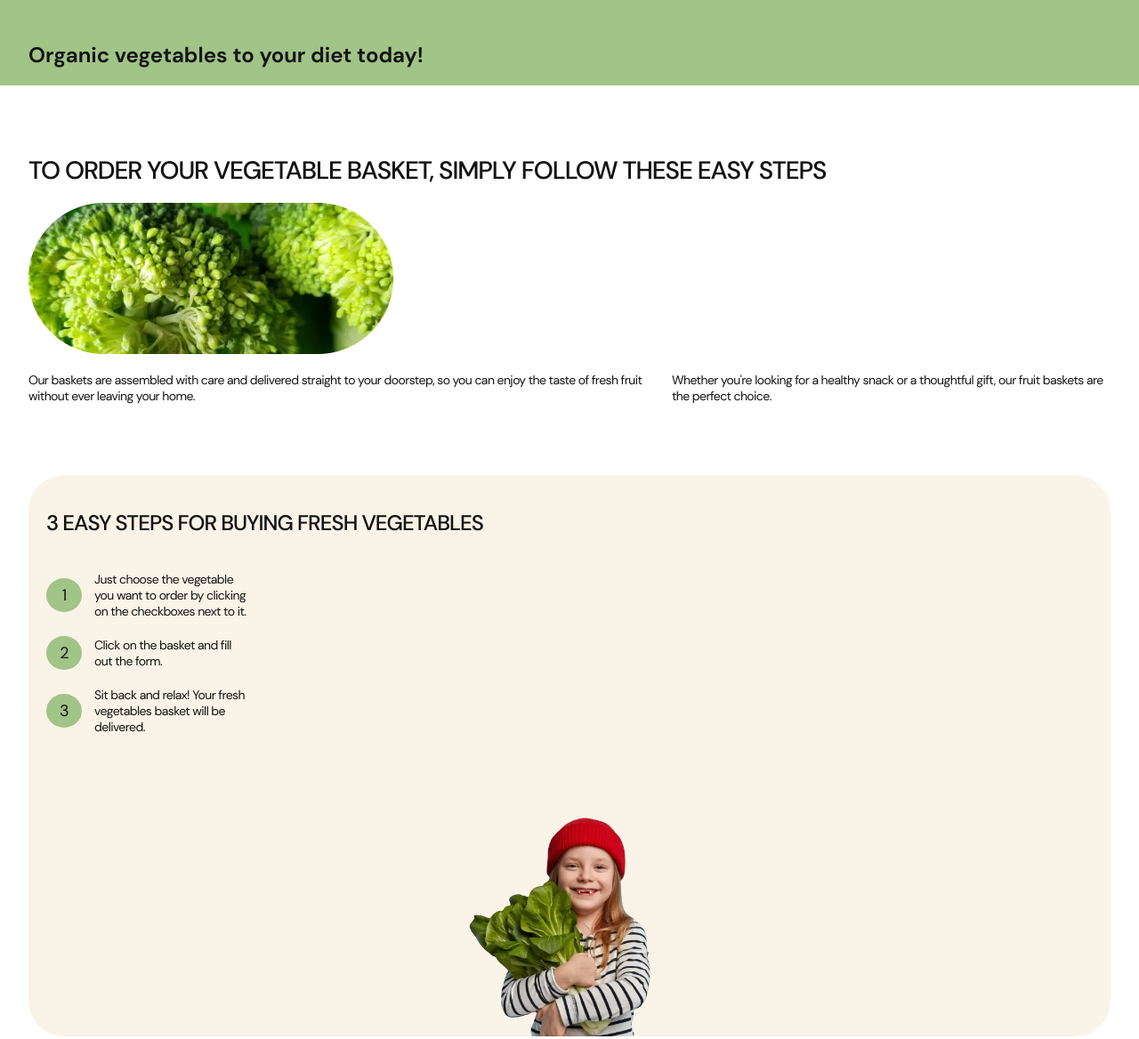
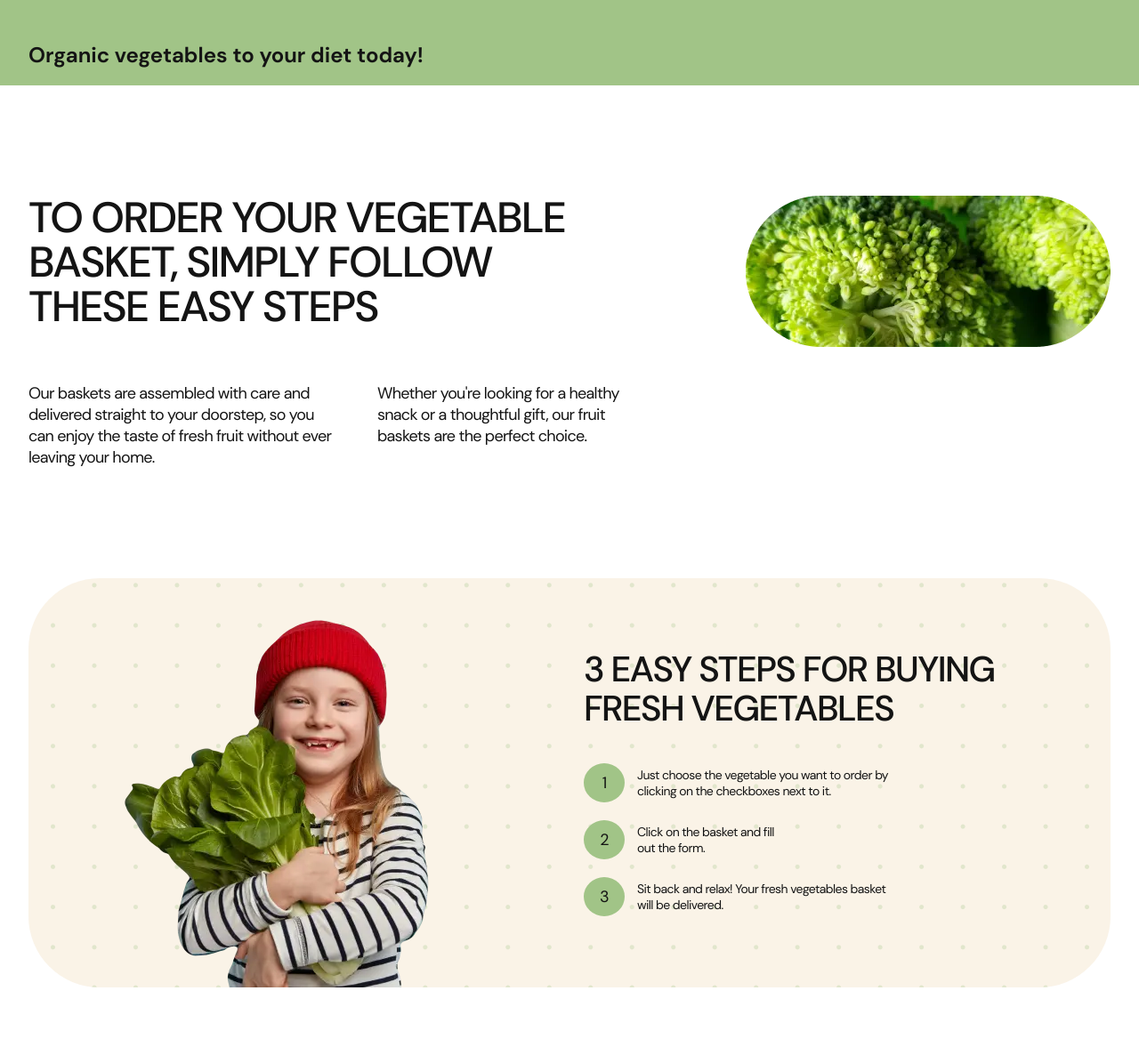
Before and after one commit to Avelinka/Veggieboost, a plain HTML site: page index.html in a window 1280 px wide. Shown: the top 1168 px of the page at 89% size. Drawn offline with nearby package versions, Linux system fonts and the light colour scheme.

Commit message:
finish howitworks-section

```diff
--- a/css/media.css
+++ b/css/media.css
@@ -52,11 +52,39 @@
 
   /*====================END HERO====================*/
   /*====================HOWITWORKS====================*/
+  .howitworks {
+    padding-top: 80px;
+    padding-bottom: 80px;
+  }
+
+  .howitworks-title-wrapper {
+    margin-bottom: 80px;
+  }
+
+  .howitworks-title-box {
+    margin-bottom: 20px;
+  }
+
+  .howitworks-title {
+    font-size: 28px;
+    line-height: 32px;
+    letter-spacing: -1.12px;
+    margin-bottom: 20px;
+  }
+
   .howitworks-reason-box {
     flex-direction: column;
   }
 
+  .howitworks-reason-text {
+    font-size: 14px;
+    line-height: 18px;
+    letter-spacing: -0.56px;
+  }
+
   .howitworks-list-wrapper {
+    border-radius: 40px;
+    padding: 40px 20px 0;
     background-image: url(../img/hit/bg-dots-mob-2s.png);
   }
 
@@ -66,6 +94,21 @@
     .howitworks-list-wrapper {
       background-image: url(../img/hit/bg-dots-mob-2s@2x.png);
     }
+  }
+
+  .howitworks-list-box {
+    margin-bottom: 20px;
+  }
+
+  .howitworks-list-title {
+    font-size: 24px;
+    line-height: 28px;
+    letter-spacing: -0.96px;
+  }
+
+  .howitworks-list-item::before {
+    width: 40px;
+    height: 38px;
   }
   /*====================END HOWITWORKS====================*/
   /*====================VEGETABLES====================*/
@@ -145,6 +188,7 @@
     border-radius: 40px;
     background-image: url(../img/bg-dots-mob.png);
   }
+
   @media screen and (min-device-pixel-ratio: 2),
     screen and (min-resolution: 192dpi),
     screen and (min-resolution: 2dppx) {
@@ -212,7 +256,95 @@
 
   /*====================END HERO====================*/
   /*====================HOWITWORKS====================*/
+  .howitworks {
+    padding-top: 100px;
+    padding-bottom: 100px;
+  }
 
+  .howitworks-title-wrapper {
+    margin-bottom: 100px;
+  }
+
+  .howitworks-title-box {
+    display: flex;
+    gap: 8px;
+    margin-bottom: 40px;
+  }
+
+  .howitworks-title {
+    width: 386px;
+    font-size: 40px;
+    line-height: 44px;
+    letter-spacing: -1.6px;
+  }
+
+  .howitworks-title-img {
+    width: 310px;
+  }
+
+  .howitworks-reason-text {
+    font-size: 18px;
+    line-height: 24px;
+    letter-spacing: -0.72px;
+  }
+
+  .reason-first {
+    width: 317px;
+  }
+
+  .reason-second {
+    width: 279px;
+  }
+
+  .howitworks-list-wrapper {
+    display: flex;
+    gap: 40px;
+    border-radius: 80px;
+    padding-top: 40px;
+    padding-right: 40px;
+    background-image: url(../img/hit/bg-dots-tab-2s.png);
+  }
+
+  @media screen and (min-device-pixel-ratio: 2),
+    screen and (min-resolution: 192dpi),
+    screen and (min-resolution: 2dppx) {
+    .howitworks-list-wrapper {
+      background-image: url(../img/hit/bg-dots-tab-2s@2x.png);
+    }
+  }
+
+  .howitworks-list-box {
+    width: 274px;
+    display: flex;
+    flex-direction: column;
+    justify-content: flex-end;
+    margin-bottom: 80px;
+  }
+
+  .howitworks-list-title {
+    font-size: 28px;
+    line-height: 32px;
+    letter-spacing: -1.12px;
+  }
+
+  .howitworks-list-item {
+    padding-left: 60px;
+    max-width: 236px;
+  }
+
+  .howitworks-list-item:nth-child(-n + 2) {
+    margin-bottom: 24px;
+  }
+
+  .howitworks-list-img {
+    max-width: 350px;
+    order: -1;
+  }
+
+  .howitworks-list-item::before {
+    width: 46px;
+    height: 44px;
+  }
   /*====================END HOWITWORKS====================*/
   /*====================VEGETABLES====================*/
   .vegetables {
@@ -318,6 +450,14 @@
     padding-top: 17px;
     border-radius: 80px;
     background-image: url(../img/bg-dots-tab.png);
+  }
+
+  @media screen and (min-device-pixel-ratio: 2),
+    screen and (min-resolution: 192dpi),
+    screen and (min-resolution: 2dppx) {
+    .callyou-img-box {
+      background-image: url(../img/bg-dots-tab@2x.png);
+    }
   }
   /*====================END CALLYOU====================*/
   /*====================FOOTER====================*/
@@ -426,7 +566,84 @@
 
   /*====================END HERO====================*/
   /*====================HOWITWORKS====================*/
+  .howitworks {
+    padding-top: 124px;
+    padding-bottom: 124px;
+  }
 
+  .howitworks-title-wrapper {
+    margin-bottom: 124px;
+  }
+
+  .howitworks-title-box {
+    gap: 192px;
+  }
+
+  .howitworks-title {
+    width: 614px;
+    font-size: 48px;
+    line-height: 50px;
+    letter-spacing: -1.92px;
+  }
+
+  .howitworks-title-img {
+    width: 410px;
+  }
+
+  .howitworks-reason-box {
+    gap: 40px;
+  }
+
+  .reason-first {
+    width: 352px;
+  }
+
+  .reason-second {
+    width: 294px;
+  }
+
+  .howitworks-list-wrapper {
+    gap: 110px;
+    padding-right: 80px;
+    padding-left: 80px;
+    background-image: url(../img/hit/bg-dots-desktop-2s.png);
+  }
+
+  @media screen and (min-device-pixel-ratio: 2),
+    screen and (min-resolution: 192dpi),
+    screen and (min-resolution: 2dppx) {
+    .howitworks-list-wrapper {
+      background-image: url(../img/hit/bg-dots-desktop-2s@2x.png);
+    }
+  }
+
+  .howitworks-list-box {
+    width: 512px;
+    margin-bottom: 84px;
+  }
+
+  .howitworks-list-title {
+    font-size: 40px;
+    line-height: 44px;
+    letter-spacing: -1.6px;
+    margin-bottom: 44px;
+  }
+
+  .howitworks-list-item {
+    max-width: 349px;
+  }
+
+  .howitworks-list-item:nth-child(2) {
+    max-width: 226px;
+  }
+
+  .howitworks-list-item:nth-child(-n + 2) {
+    margin-bottom: 28px;
+  }
+
+  .howitworks-list-img {
+    max-width: 434px;
+  }
   /*====================END HOWITWORKS====================*/
   /*====================VEGETABLES====================*/
   .vegetables {
@@ -492,12 +709,19 @@
   .callyou-form {
     margin: 0;
   }
+
   .callyou-img-box {
     width: 525px;
     padding-top: 37px;
     background-image: url(../img/bg-dots-desktop.png);
-    background-position: center;
-    background-size: cover;
+  }
+
+  @media screen and (min-device-pixel-ratio: 2),
+    screen and (min-resolution: 192dpi),
+    screen and (min-resolution: 2dppx) {
+    .callyou-img-box {
+      background-image: url(../img/bg-dots-desktop@2x.png);
+    }
   }
 
   /*====================END CALLYOU====================*/
--- a/css/styles.css
+++ b/css/styles.css
@@ -112,55 +112,23 @@ button {
 }
 /*====================END HERO====================*/
 /*====================HOWITWORKS====================*/
-.howitworks {
-  padding: 80px 0;
-}
-
-.howitworks-title-wrapper {
-  margin-bottom: 80px;
-}
-
-.howitworks-title-box {
-  margin-bottom: 20px;
-}
-
 .howitworks-title {
-  font-size: 28px;
   font-weight: 500;
-  line-height: 32px;
-  letter-spacing: -1.12px;
   text-transform: uppercase;
-  margin-bottom: 20px;
 }
 
 .howitworks-reason-box {
   display: flex;
 }
 
-.howitworks-reason-text {
-  font-size: 14px;
-  line-height: 18px;
-  letter-spacing: -0.56px;
-}
-
 .howitworks-list-wrapper {
   background-color: var(--lite-orange-color);
   background-repeat: no-repeat;
-  /* background-position: center; */
   background-size: cover;
-  border-radius: 40px;
-  padding: 40px 20px 0;
-}
-
-.howitworks-list {
-  margin-bottom: 20px;
 }
 
 .howitworks-list-title {
-  font-size: 24px;
   font-weight: 500;
-  line-height: 28px;
-  letter-spacing: -0.96px;
   text-transform: uppercase;
   margin-bottom: 40px;
 }
@@ -176,7 +144,7 @@ button {
 }
 
 .howitworks-list-item:nth-child(-n + 2) {
-  margin-bottom: 20px;
+  margin-bottom: 21px;
 }
 
 .howitworks-list-item::before {
@@ -188,8 +156,6 @@ button {
   top: 50%;
   left: 0;
   transform: translate(0, -50%);
-  width: 40px;
-  height: 38px;
   border-radius: 50%;
   background-color: var(--green-color);
   color: var(--black-color);
@@ -203,7 +169,6 @@ button {
   justify-content: center;
   align-items: flex-end;
   max-width: 258px;
-  height: 319px;
   margin: 0 auto;
 }
 /*====================END HOWITWORKS====================*/
--- a/index.html
+++ b/index.html
@@ -29,6 +29,7 @@
               <h2 class="howitworks-title" id="howitworks">
                 To order your vegetable basket, simply follow these easy steps
               </h2>
+              <div class="howitworks-title-img">
                 <picture>
                   <source
                     srcset="
@@ -58,19 +59,21 @@
                   />
                 </picture>
               </div>
+            </div>
             <div class="howitworks-reason-box">
-              <p class="howitworks-reason-text">
+              <p class="howitworks-reason-text reason-first">
                 Our baskets are assembled with care and delivered straight to
                 your doorstep, so you can enjoy the taste of fresh fruit without
                 ever leaving your home.
               </p>
-              <p class="howitworks-reason-text">
+              <p class="howitworks-reason-text reason-second">
                 Whether you're looking for a healthy snack or a thoughtful gift,
                 our fruit baskets are the perfect choice.
               </p>
             </div>
           </div>
           <div class="howitworks-list-wrapper">
+            <div class="howitworks-list-box">
               <h3 class="howitworks-list-title">
                 3 easy steps for buying fresh vegetables
               </h3>
@@ -87,6 +90,7 @@
                   delivered.
                 </li>
               </ol>
+            </div>
             <div class="howitworks-list-img">
               <picture>
                 <source
@@ -736,7 +740,7 @@
       </div>
     </div>
 
-    <script type="module" src="./menu-mob.js"></script>
-    <script type="module" src="./modal.js"></script>
+    <script type="module" src="./js/menu-mob.js"></script>
+    <script type="module" src="./js/modal.js"></script>
   </body>
 </html>
```
Also changed, not shown: js/menu-mob.js (renamed from menu-mob.js), js/modal.js (renamed from modal.js). Lines whose indentation alone changed are shown as unchanged.
